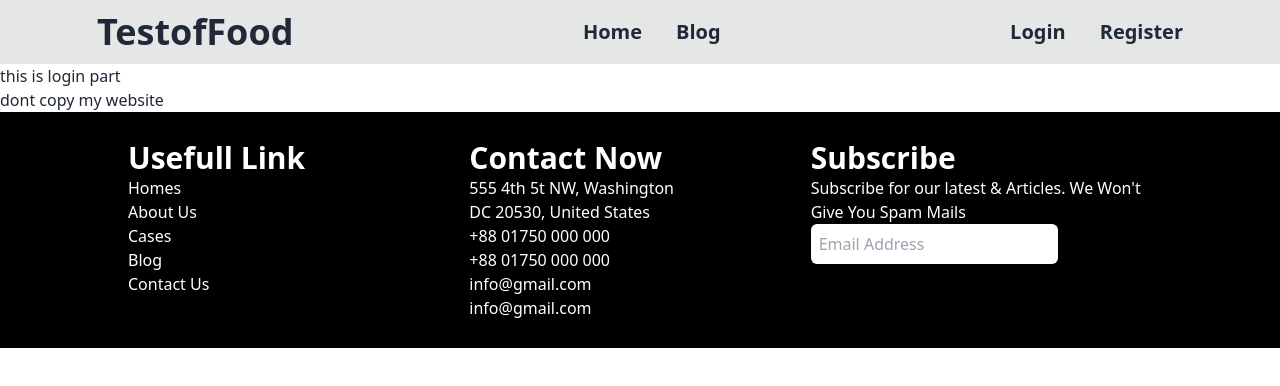
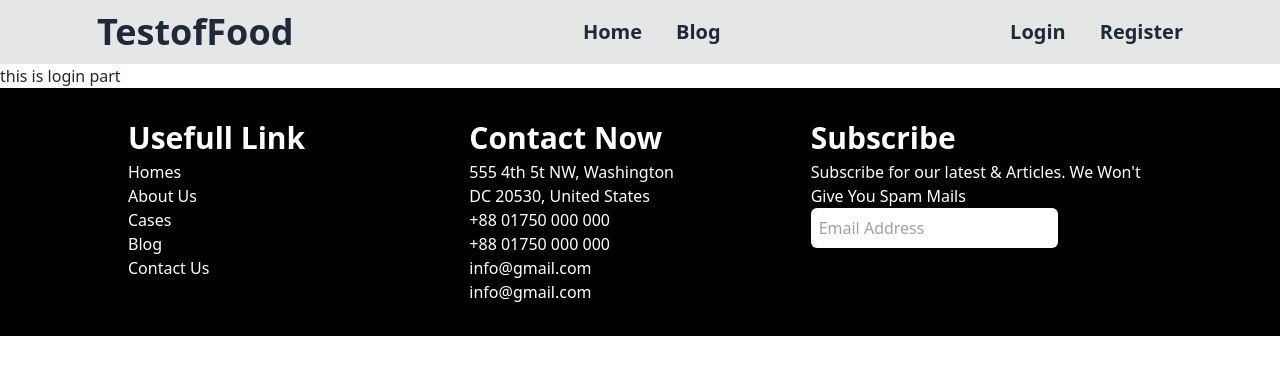
Before and after one commit to MohammadShahansha/foodRec, a React (Vite) app: page /login in a window 1280 px wide. Shown: the top 386 px of the page. Built offline with nearby package versions, Linux system fonts and the light colour scheme.

Commit message:
added footer and some other

```diff
--- a/src/components/Footer/Footer.jsx
+++ b/src/components/Footer/Footer.jsx
@@ -3,30 +3,25 @@ import React from 'react';
 const Footer = () => {
     return (
         <div>
-            <p>dont copy my website</p>
             <footer className=" bg-black ">
                 <section>
                     <div className="grid grid-cols-3 mx-32">
-                        {/* <div className="col-sm-12 col-lg-3 for-margin">
-
-                            <p className="">There are many variations of passages of Lorem Ipsum available, but the majority have suffered alteration in some form, by injected humour.</p>
-                        </div> */}
-                        <div className="my-7">
-                            <h4 className="text-white text-3xl font-semibold">Usefull Link</h4>
+                        <div className="my-8">
+                            <h4 className="text-white text-3xl font-semibold mb-1">Usefull Link</h4>
                             <p className="text-white">Homes</p>
                             <p className="text-white"> About Us</p>
                             <p className="text-white"> Cases</p>
                             <p className="text-white">  Blog</p>
                             <p className="text-white"> Contact Us</p>
                         </div>
-                        <div className="my-7">
-                            <h4 className="text-white text-3xl font-semibold">Contact Now</h4>
+                        <div className="my-8">
+                            <h4 className="text-white text-3xl font-semibold mb-1">Contact Now</h4>
                             <p className=" text-white">555 4th 5t NW, Washington <br /> DC 20530, United States</p>
                             <p className=" text-white">+88 01750 000 000 <br /> +88 01750 000 000</p>
                             <p className="text-white">info@gmail.com <br /> info@gmail.com</p>
                         </div>
-                        <div className="my-7">
-                            <h4 className="text-white text-3xl font-semibold">Subscribe</h4>
+                        <div className="my-8">
+                            <h4 className="text-white text-3xl font-semibold mb-1">Subscribe</h4>
                             <p className="text-white">Subscribe for our latest & Articles. We Won't Give You Spam Mails</p>
                             <form>
                                 <div><input className="form-control w-75 rounded-md p-2 text-base" type="email" placeholder="Email Address" aria-label="Search" />
--- a/src/components/Home/Home.jsx
+++ b/src/components/Home/Home.jsx
@@ -1,7 +1,11 @@
 import React from 'react';
 import './Home.css';
+import { useLoaderData } from 'react-router-dom';
+import HomeCard from '../HomeCard/HomeCard';
 
 const Home = () => {
+    const chefrecipes = useLoaderData();
+    console.log(chefrecipes);
     return (
         <div className='my-10'>
             <div className='grid grid-cols-2 mx-20 items-center gap-5'>
@@ -14,6 +18,14 @@ const Home = () => {
                     <img className='rounded-xl' src="/images/img.jpg" alt="" />
                 </div>
             </div>
+            <div  className='grid grid-cols-3 mx-20 gap-10'>
+                {
+                    chefrecipes&&chefrecipes?.map(chefrecipe => <HomeCard
+                    key={chefrecipe.id}
+                    chefrecipe={chefrecipe}
+                    ></HomeCard>)
+                }
+            </div>
         </div>
     );
 };
--- /dev/null
+++ b/src/components/HomeCard/HomeCard.jsx
@@ -0,0 +1,23 @@
+import React from 'react';
+
+const HomeCard = ({ chefrecipe }) => {
+    console.log(chefrecipe);
+    const { id, chefName, picture, numRecipes, yearsOfExperience, likes } = chefrecipe;
+    return (
+        <div>
+            <div className=" bg-base-100 shadow-xl">
+                <figure><img src={picture} alt="Shoes" /></figure>
+                <div className="card-body">
+                    <h2 className="card-title">{chefName}</h2>
+                    <p>If a dog chews shoes whose shoes does he choose?</p>
+                    <div className="card-actions justify-end">
+                        <button className="btn btn-primary">Buy Now</button>
+                    </div>
+                </div>
+            </div>
+
+        </div>
+    );
+};
+
+export default HomeCard;
--- a/src/main.jsx
+++ b/src/main.jsx
@@ -19,7 +19,8 @@ const router = createBrowserRouter([
     children:[
       {
         path:'/',
-        element:<Home></Home>
+        element:<Home></Home>,
+        loader:() => fetch('http://localhost:5000/chefrecipe')
       },
       {
         path:'/blog',
```
